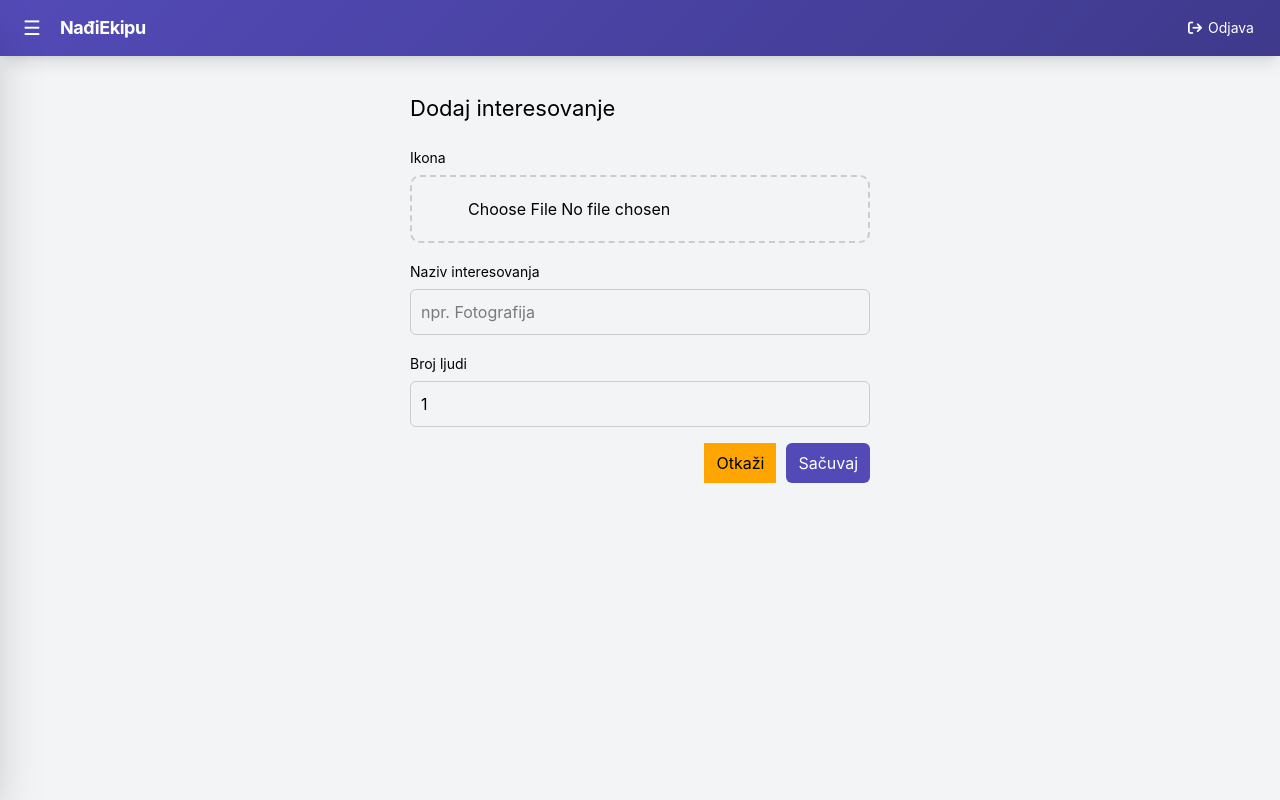
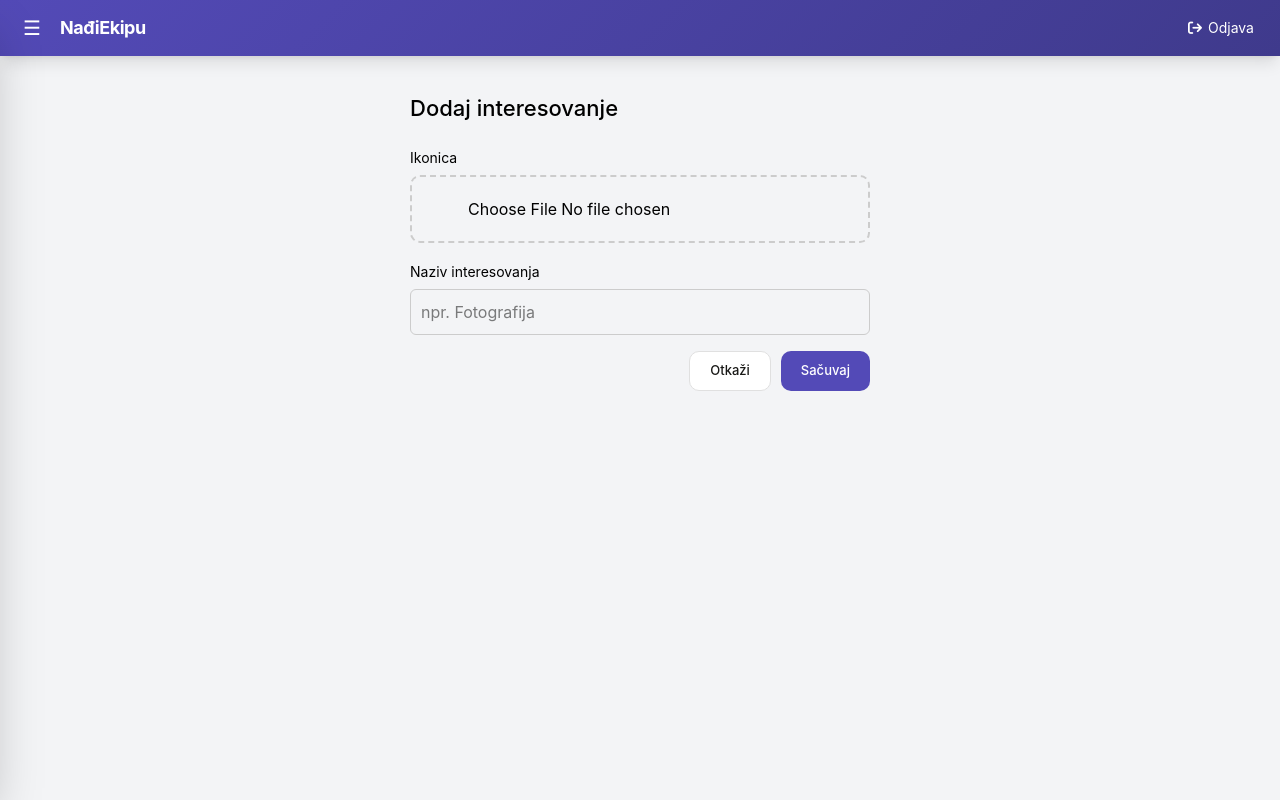
Before and after one commit to dusanveljkovic/NadjiEkipu, a React (Vite) app: page /add-interest in a window 1280 px wide. Built offline with nearby package versions, Linux system fonts and the light colour scheme.

Commit message:
dodata i prepravljena dugmad

```diff
--- a/src/pages/AddInterest.jsx
+++ b/src/pages/AddInterest.jsx
@@ -39,7 +39,7 @@ export default function AddInterest() {
   return (
     <div style={{ maxWidth: 500, margin: "0 auto", padding: 20 }}>
 
-      <h1 style={{ fontSize: 22, marginBottom: 20 }}>
+      <h1 style={{ fontSize: 22, marginBottom: 20, fontWeight: 500}}>
         Dodaj interesovanje
       </h1>
 
@@ -47,7 +47,7 @@ export default function AddInterest() {
 
         {/* Upload ikone */}
         <div>
-          <label style={{ fontSize: 14 }}>Ikona</label>
+          <label style={{ fontSize: 14 }}>Ikonica</label>
 
           <div
             style={{
@@ -91,39 +91,56 @@ export default function AddInterest() {
           />
         </div>
 
-        {/* Br ljudi */}
-        <div>
-        <label style={{ fontSize: 14 }}>Broj ljudi</label>
-        <input
-            type="number"
-            value={peopleCount}
-            onChange={(e) => setPeopleCount(Number(e.target.value))}
-            min={1}
-            style={{
-            marginTop: 6,
-            padding: "10px",
-            borderRadius: "6px",
-            border: "1px solid #ccc",
-            width: "100%"
-            }}
-        />
-        </div>
-
         {/* Dugmad */}
         <div style={{ display: "flex", justifyContent: "flex-end", gap: 10 }}>
-          <button type="button" style={{ padding: "8px 12px", backgroundColor: "orange" }} onClick={handleCancel}>
+          <button type="button"
+            style={{
+              padding: "9px 20px",
+              borderRadius: "10px",
+              border: "1px solid #e0e0e0",
+              background: "#fff",
+              cursor: "pointer",
+              fontSize: 13,
+              fontWeight: 500,
+              fontFamily: "inherit",
+              color: "#1a1a18",
+              transition: "all 0.2s ease",
+              whiteSpace: "nowrap",
+            }}
+            onMouseEnter={(e) => {
+              e.currentTarget.style.background = "#f5f5f5";
+              e.currentTarget.style.borderColor = "#ccc";
+            }}
+            onMouseLeave={(e) => {
+              e.currentTarget.style.background = "#fff";
+              e.currentTarget.style.borderColor = "#e0e0e0";
+            }}
+            onClick={handleCancel}>
             Otkaži
           </button>
 
           <button
             type="submit"
             style={{
-              padding: "8px 12px",
+              padding: "9px 20px",
+              borderRadius: "10px",
+              border: "none",
               background: "#534AB7",
-              color: "#fff",
-              border: "none",
-              borderRadius: 6,
-              cursor: "pointer"
+              cursor: "pointer",
+              fontSize: 13,
+              fontWeight: 500,
+              fontFamily: "inherit",
+              color: "white",
+              transition: "all 0.2s ease",
+              whiteSpace: "nowrap",
+            }}
+            onMouseEnter={(e) => {
+              e.currentTarget.style.background = "#4338A4";
+              e.currentTarget.style.transform = "translateY(-1px)";
+            }}
+            onMouseLeave={(e) => {
+              e.currentTarget.style.background = "#534AB7";
+              e.currentTarget.style.transform = "translateY(0)";
             }}
           >
             Sačuvaj
--- a/src/pages/MyInterests.jsx
+++ b/src/pages/MyInterests.jsx
@@ -272,42 +272,26 @@ export default function HobbiesPage() {
     >
       <div style={{ maxWidth: 860, margin: "0 auto", display: "flex", flexDirection: "column", gap: 20 }}>
 
-        <div style={{ maxWidth: 860, margin: "0 auto", display: "flex", flexDirection: "column", gap: 20 }}>
-
         {/* Header */}
-          <div style={{ display: "flex", justifyContent: "space-between", alignItems: "flex-start" }}>
-
-            {/* Leva strana */}
+        <div style={{
+          display: "flex",
+          justifyContent: "space-between",
+          alignItems: "center",
+          flexWrap: "wrap",
+          gap: 16
+        }}>
+          {/* Levo - naslov i opis */}
           <div style={{ display: "flex", flexDirection: "column", gap: 4 }}>
-
-              {/* Red 1: naslov + dugme */}
-              <div style={{ display: "flex", justifyContent: "space-between", gap: 10 }}>
             <h1 style={{ fontSize: 22, fontWeight: 500, color: "#1a1a18", margin: 0 }}>
               Interesovanja
             </h1>
-
-                <button
-                  style={{
-                    padding: "6px 12px",
-                    borderRadius: "6px",
-                    border: "1px solid #ccc",
-                    background: "#fff",
-                    cursor: "pointer",
-                    fontSize: 12
-                  }}
-                  onClick={handleAddInterest}
-                >
-                  Dodaj interesovanje
-                </button>
-              </div>
-
-              {/* Red 2: opis */}
             <p style={{ fontSize: 12, color: "#9ca3a0", margin: 0 }}>
               {ALL_HOBBIES.length} interesovanja &middot; {selectedCount > 0 ? `${selectedCount} odabrano` : "nijedno nije odabrano"}
             </p>
           </div>
 
-            {/* Desna strana (badge) */}
+          {/* Desno - badge pa dugme */}
+          <div style={{ display: "flex", alignItems: "center", gap: 12 }}>
             {selectedCount > 0 && (
               <div
                 style={{
@@ -321,6 +305,7 @@ export default function HobbiesPage() {
                   fontSize: 12,
                   fontWeight: 500,
                   color: "#534AB7",
+                  whiteSpace: "nowrap",
                 }}
               >
                 <svg width="12" height="12" viewBox="0 0 12 12" fill="none">
@@ -330,8 +315,37 @@ export default function HobbiesPage() {
               </div>
             )}
 
+            <button
+              style={{
+                padding: "9px 20px",
+                borderRadius: "10px",
+                border: "none",
+                background: "#534AB7",
+                cursor: "pointer",
+                fontSize: 13,
+                fontWeight: 500,
+                fontFamily: "inherit",
+                color: "white",
+                transition: "all 0.2s ease",
+                whiteSpace: "nowrap",
+                transition: "all 0.2s ease",
+              }}
+              onClick={handleAddInterest}
+              onMouseEnter={(e) => {
+                e.currentTarget.style.background = "#4338A4";
+                e.currentTarget.style.transform = "translateY(-1px)";
+              }}
+              onMouseLeave={(e) => {
+                e.currentTarget.style.background = "#534AB7";
+                e.currentTarget.style.transform = "translateY(0)";
+              }}
+            >
+              + Dodaj interesovanje
+            </button>
           </div>
+
         </div>
+
 
         {/* Search */}
         <div style={{ position: "relative" }}>
--- a/src/pages/MyProfile.jsx
+++ b/src/pages/MyProfile.jsx
@@ -84,7 +84,62 @@ export default function ProfilePage() {
                 <p className="text-gray-500 text-sm mt-1">@{user.username}</p>
               </div>
 
-              <Button text="Promeni lozinku" />
+              <div className="flex gap-3 md:justify-end">
+
+             <button
+                  onClick={() => {/* promena lozinke */}}
+                  style={{
+                    padding: "9px 20px",
+                    borderRadius: "10px",
+                    border: "none",
+                    background: "#534AB7",
+                    cursor: "pointer",
+                    fontSize: 13,
+                    fontWeight: 500,
+                    fontFamily: "inherit",
+                    color: "white",
+                    transition: "all 0.2s ease",
+                    whiteSpace: "nowrap",
+                  }}
+                  onMouseEnter={(e) => {
+                    e.currentTarget.style.background = "#4338A4";
+                    e.currentTarget.style.transform = "translateY(-1px)";
+                  }}
+                  onMouseLeave={(e) => {
+                    e.currentTarget.style.background = "#534AB7";
+                    e.currentTarget.style.transform = "translateY(0)";
+                  }}
+                >
+                  Promeni lozinku
+                </button>
+
+                <button
+                  onClick={() => {/* zahtev za moderatora */}}
+                  style={{
+                    padding: "9px 20px",
+                    borderRadius: "10px",
+                    border: "none",
+                    background: "#534AB7",
+                    cursor: "pointer",
+                    fontSize: 13,
+                    fontWeight: 500,
+                    fontFamily: "inherit",
+                    color: "white",
+                    transition: "all 0.2s ease",
+                    whiteSpace: "nowrap",
+                  }}
+                  onMouseEnter={(e) => {
+                    e.currentTarget.style.background = "#4338A4";
+                    e.currentTarget.style.transform = "translateY(-1px)";
+                  }}
+                  onMouseLeave={(e) => {
+                    e.currentTarget.style.background = "#534AB7";
+                    e.currentTarget.style.transform = "translateY(0)";
+                  }}
+                >
+                  Zahtev za moderatora
+                </button>
+              </div>
             </div>
 
             {/* User Details Grid */}
```
Also changed, not shown: src/components/Navbar.jsx (+0 -80 lines). Lines whose indentation alone changed are shown as unchanged.
